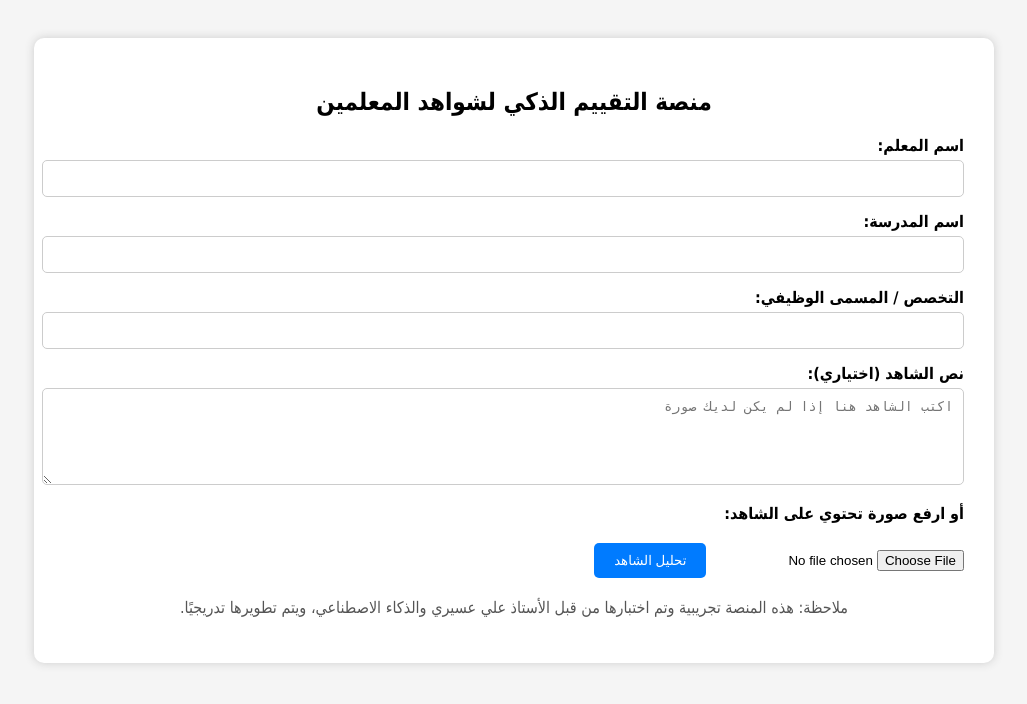
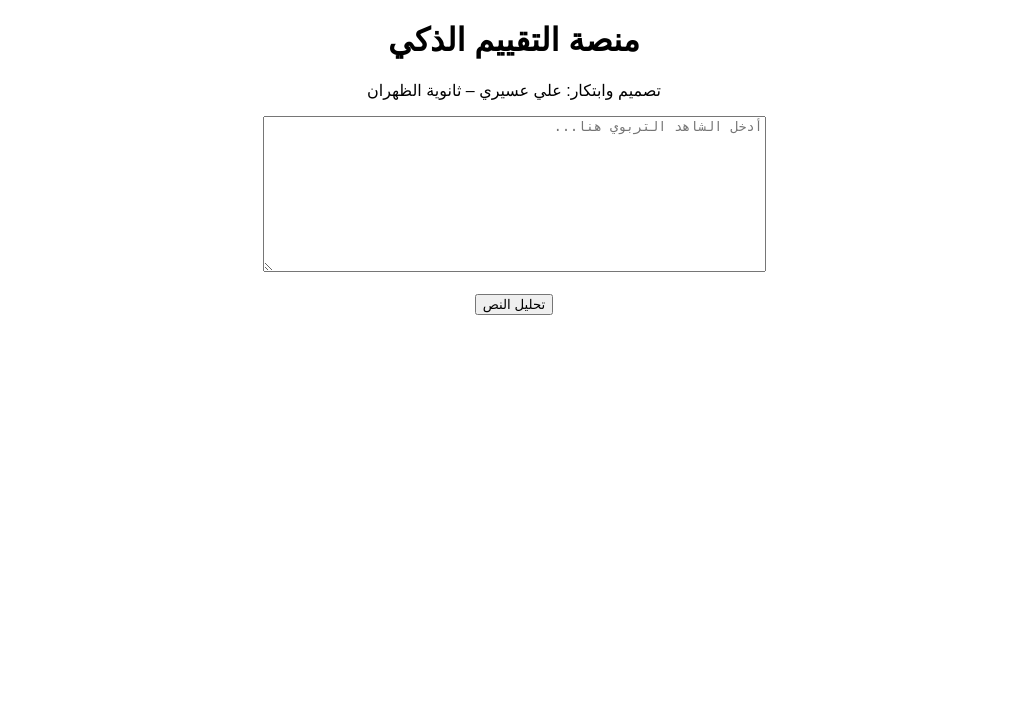
Before and after one commit to aliasiriiii/smart-ai, a Flask app: page / in a window 1280 px wide. Shown: the top 704 px of the page, without its empty margins (126-1153 px from the left). Run offline with Flask 3, Linux system fonts and the light colour scheme.

Commit message:
Update index.html

```diff
--- a/templates/index.html
+++ b/templates/index.html
@@ -1,90 +1,23 @@
 <!DOCTYPE html>
-<html lang="ar" dir="rtl">
+<html>
 <head>
-    <meta charset="UTF-8">
-    <title>منصة التقييم الذكي لشواهد المعلمين</title>
-    <style>
-        body { font-family: Tahoma, sans-serif; background: #f5f5f5; padding: 30px; direction: rtl; }
-        .container { background: white; padding: 30px; border-radius: 10px; box-shadow: 0 0 10px #ccc; max-width: 900px; margin: auto; }
-        label { display: block; margin-top: 15px; font-weight: bold; }
-        input[type="text"], textarea { width: 100%; padding: 10px; border-radius: 5px; border: 1px solid #ccc; margin-top: 5px; }
-        input[type="file"] { margin-top: 10px; }
-        input[type="submit"], button { margin-top: 20px; padding: 10px 20px; background: #007bff; color: white; border: none; border-radius: 5px; cursor: pointer; }
-        table { width: 100%; border-collapse: collapse; margin-top: 20px; }
-        th, td { border: 1px solid #ccc; padding: 10px; text-align: center; }
-        th { background-color: #3498db; color: white; }
-        .result-section { background: #eef; padding: 20px; border-radius: 10px; margin-top: 30px; }
-        .header { text-align: center; margin-bottom: 20px; }
-        .footer { margin-top: 20px; text-align: center; color: #555; }
-    </style>
+    <title>منصة التقييم الذكي</title>
+    <meta charset="utf-8">
 </head>
-<body>
-    <div class="container">
-        <h2 class="header">منصة التقييم الذكي لشواهد المعلمين</h2>
+<body style="font-family: Arial; direction: rtl; text-align: center;">
+    <h1>منصة التقييم الذكي</h1>
+    <p>تصميم وابتكار: علي عسيري – ثانوية الظهران</p>
 
-        <form method="POST" enctype="multipart/form-data">
-            <label>اسم المعلم:</label>
-            <input type="text" name="teacher_name" required>
+    <form method="POST" action="/analyze_text">
+        <textarea name="input_text" rows="10" cols="60" placeholder="أدخل الشاهد التربوي هنا..." required></textarea><br><br>
+        <button type="submit">تحليل النص</button>
+    </form>
 
-            <label>اسم المدرسة:</label>
-            <input type="text" name="school_name" required>
-
-            <label>التخصص / المسمى الوظيفي:</label>
-            <input type="text" name="job_title" required>
-
-            <label>نص الشاهد (اختياري):</label>
-            <textarea name="shahid" rows="5" placeholder="اكتب الشاهد هنا إذا لم يكن لديك صورة"></textarea>
-
-            <label>أو ارفع صورة تحتوي على الشاهد:</label>
-            <input type="file" name="image" accept="image/*">
-
-            <input type="submit" value="تحليل الشاهد">
-        </form>
-
-        {% if result %}
-        <div class="result-section" id="resultBox">
-            <h3>نتيجة التقييم:</h3>
-            <p><strong>اسم المعلم:</strong> {{ teacher_name }}</p>
-            <p><strong>اسم المدرسة:</strong> {{ school_name }}</p>
-            <p><strong>التخصص / المسمى:</strong> {{ job_title }}</p>
-
-            <hr>
-
-            {% if keyword_result %}
-            <h4>التحليل الرقمي (الكلمات المفتاحية):</h4>
-            <table>
-                <tr>
-                    <th>العنصر</th>
-                    <th>الدرجة (من 5)</th>
-                    <th>الوزن (%)</th>
-                    <th>التقدير المقنن</th>
-                    <th>الملاحظة</th>
-                </tr>
-                {% for row in keyword_result %}
-                <tr>
-                    <td>{{ row.item }}</td>
-                    <td>{{ row.score }}</td>
-                    <td>{{ row.weight }}</td>
-                    <td>{{ row.percent }}</td>
-                    <td>{{ row.note }}</td>
-                </tr>
-                {% endfor %}
-            </table>
-            <p><strong>المجموع النهائي: {{ grade }} / 5</strong></p>
-            {% endif %}
-
-            {% if gpt_result %}
-            <h4>تحليل الذكاء الاصطناعي (GPT):</h4>
-            <pre>{{ gpt_result }}</pre>
-            {% endif %}
-
-            <button onclick="window.print()">طباعة النتيجة</button>
+    {% if result %}
+        <h2>نتائج التحليل:</h2>
+        <div style="border: 1px solid #ccc; padding: 20px; margin: 20px;">
+            <pre>{{ result }}</pre>
         </div>
-        {% endif %}
-
-        <div class="footer">
-            <p>ملاحظة: هذه المنصة تجريبية وتم اختبارها من قبل الأستاذ علي عسيري والذكاء الاصطناعي، ويتم تطويرها تدريجيًا.</p>
-        </div>
-    </div>
+    {% endif %}
 </body>
 </html>
```
